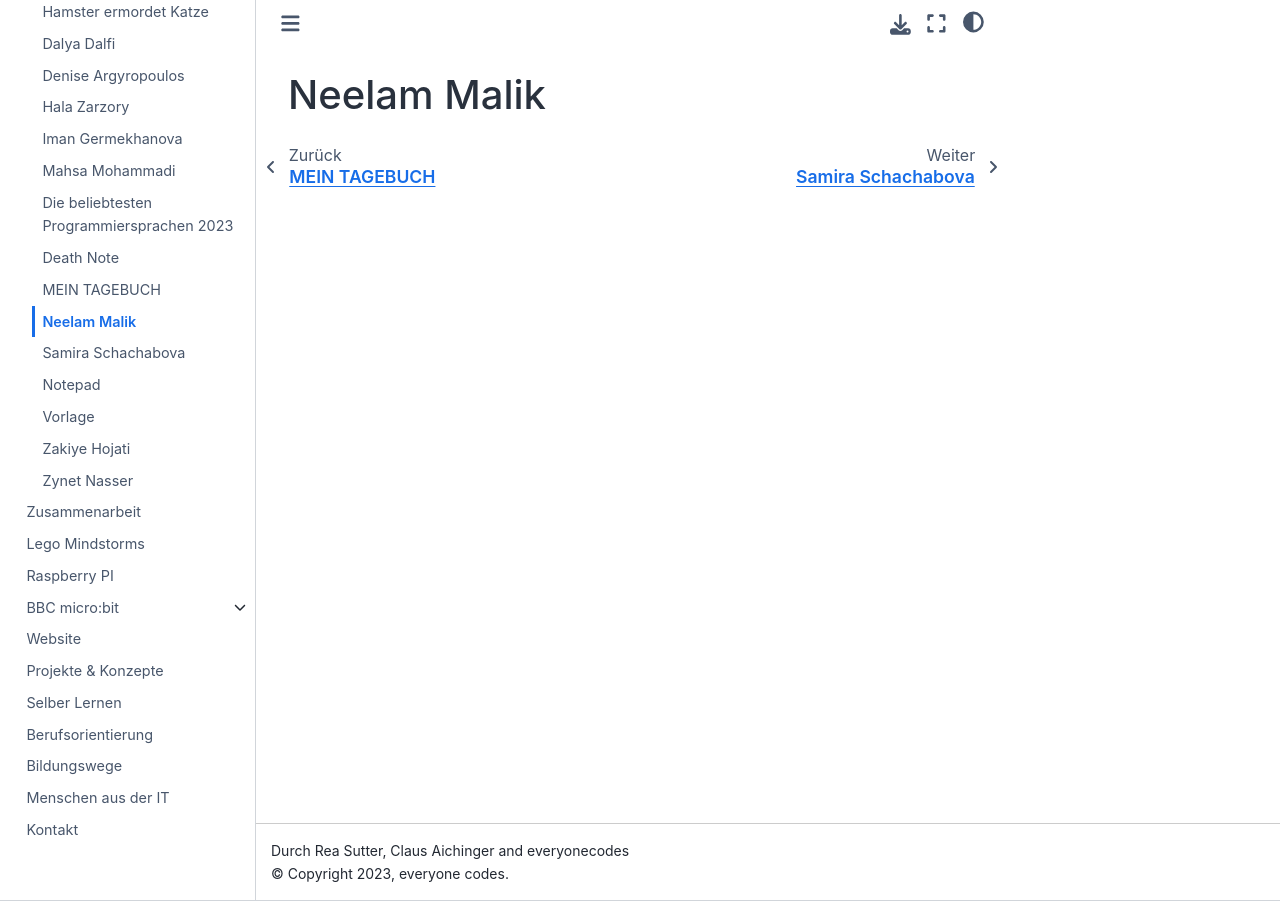
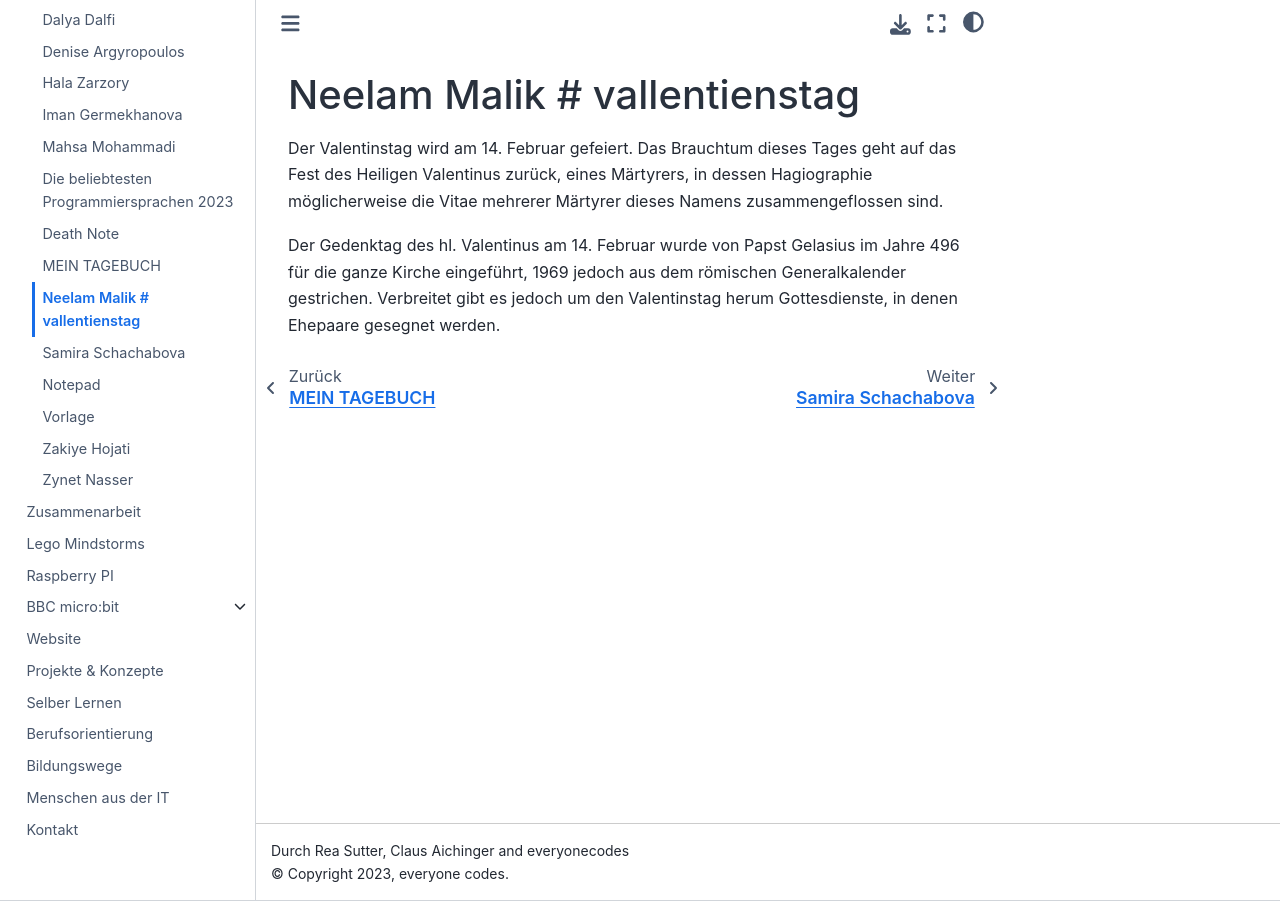
Before and after one commit to ec-mentors/IT-ist-das-was-fuer-mich-i05, a Sphinx documentation site: the page built from source/participants/neelam-malik.md, in a window 1280 px wide. Built offline with Sphinx 7.4.7 and the Sphinx Book theme 1.1.4, drawn with Linux system fonts in a browser that asks for light colours.

Commit message:
Update neelam-malik.md
vallntienstag

```diff
--- a/source/participants/neelam-malik.md
+++ b/source/participants/neelam-malik.md
@@ -1 +1,7 @@
-# Neelam Malik
+# Neelam Malik # vallentienstag #
+
+
+
+Der Valentinstag wird am 14. Februar gefeiert. Das Brauchtum dieses Tages geht auf das Fest des Heiligen Valentinus zurück, eines Märtyrers, in dessen Hagiographie möglicherweise die Vitae mehrerer Märtyrer dieses Namens zusammengeflossen sind.
+
+Der Gedenktag des hl. Valentinus am 14. Februar wurde von Papst Gelasius im Jahre 496 für die ganze Kirche eingeführt, 1969 jedoch aus dem römischen Generalkalender gestrichen. Verbreitet gibt es jedoch um den Valentinstag herum Gottesdienste, in denen Ehepaare gesegnet werden.
```
